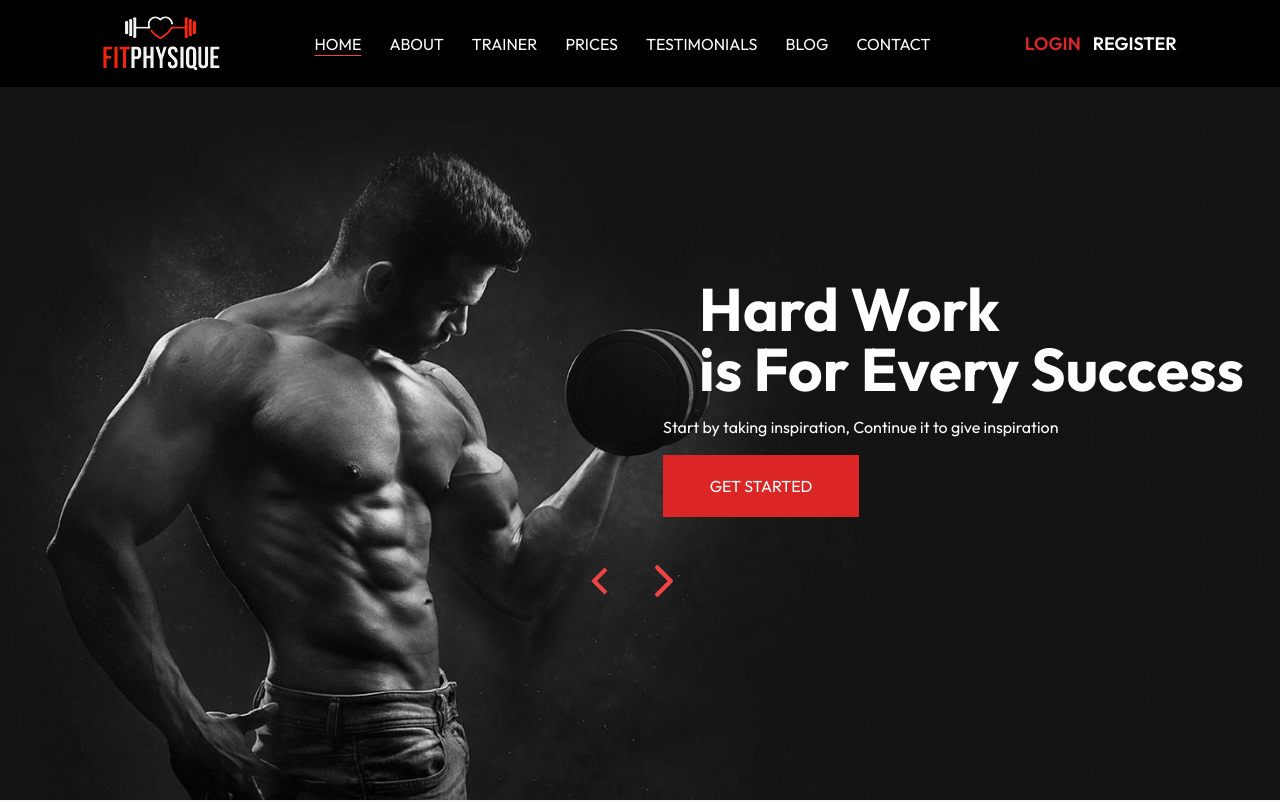
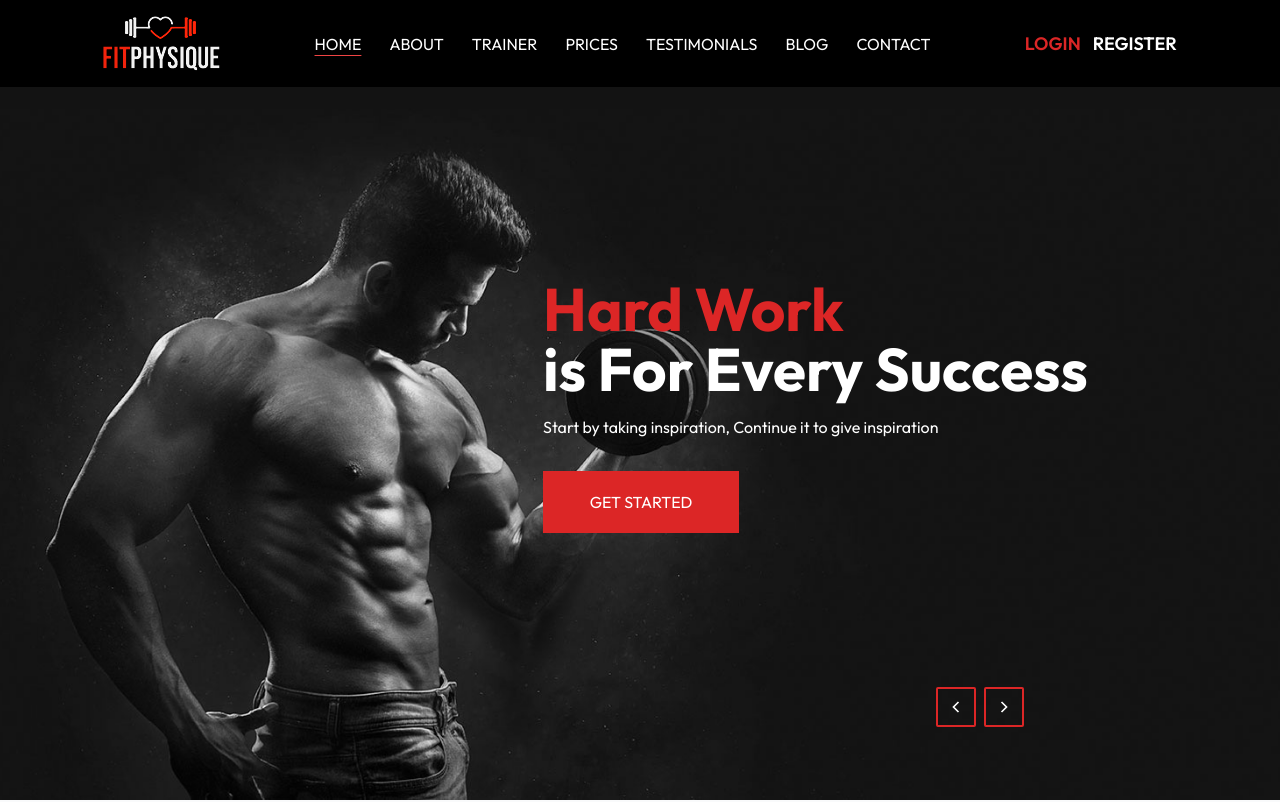
Before and after one commit to Biswash059/Gym_website, a React (Vite) app: page / in a window 1280 px wide. Shown: the top 802 px of the page. Built offline with nearby package versions, Linux system fonts and the light colour scheme.

Commit message:
Swiper Button Changed

```diff
--- a/src/Components/Hero.jsx
+++ b/src/Components/Hero.jsx
@@ -5,7 +5,7 @@ import Header from "./Header";
 const Hero = () => {
   return (
     <section
-      className="min-h-screen bg-cover bg-center bg-no-repeat "
+      className="min-h-screen bg-cover bg-center bg-no-repeat overflow-hidden "
       style={{ backgroundImage: `url(${HeroImage})` }}
       id="home"
     >
--- a/src/Components/Slider.jsx
+++ b/src/Components/Slider.jsx
@@ -9,22 +9,22 @@ import SwiperButton from "./SwiperButton";
 const Slider = () => {
   return (
     <div className="relative w-full h-full">
-      <Swiper className="relative z-10">
-        <SwiperSlide className="relative">
-          <div className=" h-full flex justify-end pt-48">
-            <div className="flex flex-col items-center lg:items-start lg:max-w-[700px]">
-              <h1 className="text-6xl text-white font-bold text-center lg:text-left mb-4 sm:px-9">
-                <span>
-                  Hard Work <br />
-                </span>
+      <Swiper className="">
+        <SwiperSlide className="">
+          <div className="relative h-[80vh] flex justify-end pt-48">
+            <div className="absolute right-[15%] flex flex-col gap-4 items-center lg:items-start lg:max-w-[700px]">
+              <h1 className="text-6xl text-white font-bold">
+                <span className="text-red-600">
+                  Hard Work
+                </span><br />
                 is For Every Success
               </h1>
-              <p className="text-white text-center lg:text-left mb-4">
+              <p className="text-white text-center lg:text-left">
                 Start by taking inspiration, Continue it to give inspiration
               </p>
               <CustomButton
                 text="Get started"
-                containerStyles="w-[196px] h-[62px] bg-red-300"
+                containerStyles="w-[196px] h-[62px] bg-red-300 mt-4"
               />
             </div>
           </div>
--- a/src/Components/SwiperButton.jsx
+++ b/src/Components/SwiperButton.jsx
@@ -1,11 +1,17 @@
 import { GrFormPrevious } from "react-icons/gr";
-import { IoChevronForwardOutline } from "react-icons/io5";
+import { GrFormNext } from "react-icons/gr";
 
 const SwiperButton = () => {
   return (
-    <div className="flex justify-center items-center mt-10 mb-5">
-      <GrFormPrevious className=" text-red-500 text-5xl cursor-pointer mr-4 hover:text-white hover:scale-110 transition-all duration-300" />
-      <IoChevronForwardOutline className=" text-red-500 text-5xl cursor-pointer mr-4 hover:text-white hover:scale-110 transition-all duration-300" />
+    <div className="absolute right-[20%] bottom-[0] z-10">
+      <div className="flex gap-2">
+        <button className="border-2 border-red-600 p-2 rounded-sm hover:bg-red-600 ease-in-out duration-200">
+          <GrFormPrevious size={20} color="white" />
+        </button>
+        <button className="border-2 border-red-600 p-2 rounded-sm hover:bg-red-600 ease-in-out duration-200">
+          <GrFormNext size={20} color="White" />
+        </button>
+      </div>
     </div>
   );
 };
```
